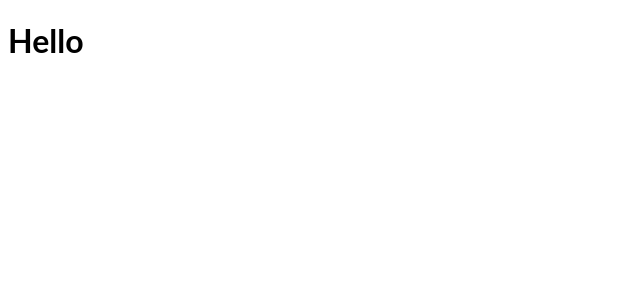
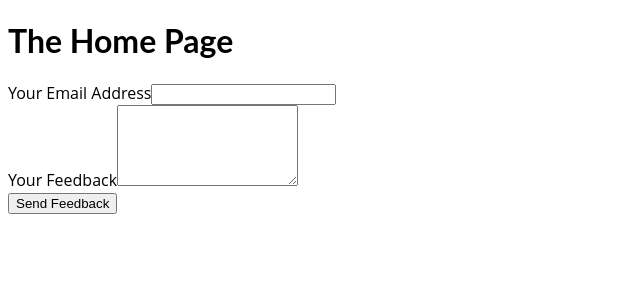
Before and after one commit to Dgvalerio/luby-next-nextjs-course, a Next.js app: page / in a window 1280 px wide. Shown: the top 300 px of the page, without its empty margins (0-640 px from the left). Built offline with nearby package versions, Linux system fonts and the light colour scheme.

Commit message:
139. Preparing the Frontend Form

```diff
--- a/pages/index.tsx
+++ b/pages/index.tsx
@@ -1,5 +1,38 @@
+import { FormEvent, useRef } from 'react';
+
 import { NextPage } from 'next';
 
-const Home: NextPage = () => <h1>Hello</h1>;
+const Home: NextPage = () => {
+  const emailInputRef = useRef<HTMLInputElement>(null);
+  const feedbackInputRef = useRef<HTMLTextAreaElement>(null);
+
+  const submitFormHandler = (event: FormEvent) => {
+    event.preventDefault();
+
+    const email = emailInputRef.current.value;
+    const feedback = feedbackInputRef.current.value;
+  };
+
+  return (
+    <div>
+      <h1>The Home Page</h1>
+      <form onSubmit={submitFormHandler}>
+        <div>
+          <label htmlFor="email">
+            <span>Your Email Address</span>
+            <input type="email" id="email" ref={emailInputRef} />
+          </label>
+        </div>
+        <div>
+          <label htmlFor="email">
+            <span>Your Feedback</span>
+            <textarea id="feedback" rows={5} ref={feedbackInputRef} />
+          </label>
+        </div>
+        <button type="submit">Send Feedback</button>
+      </form>
+    </div>
+  );
+};
 
 export default Home;
```
